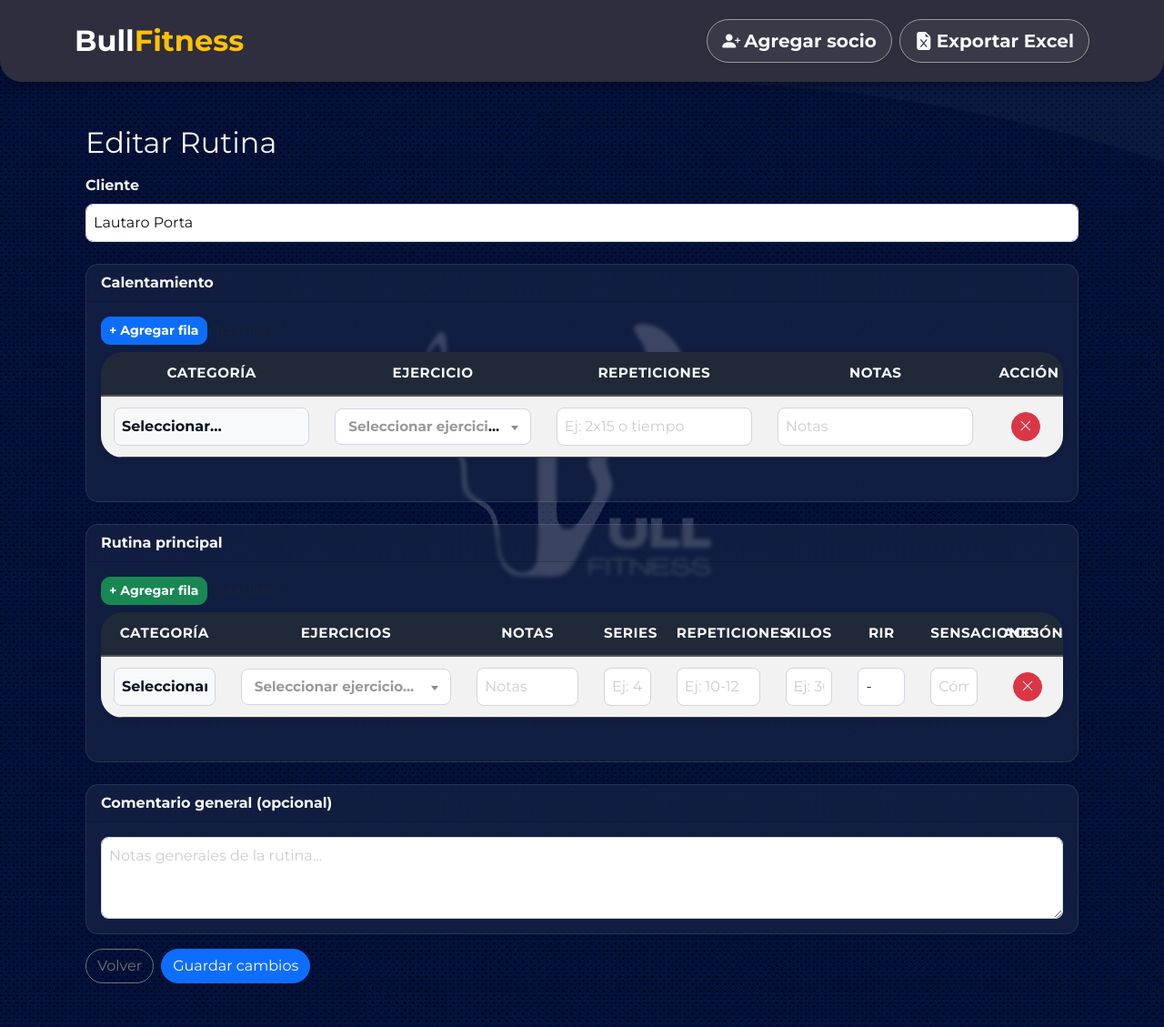
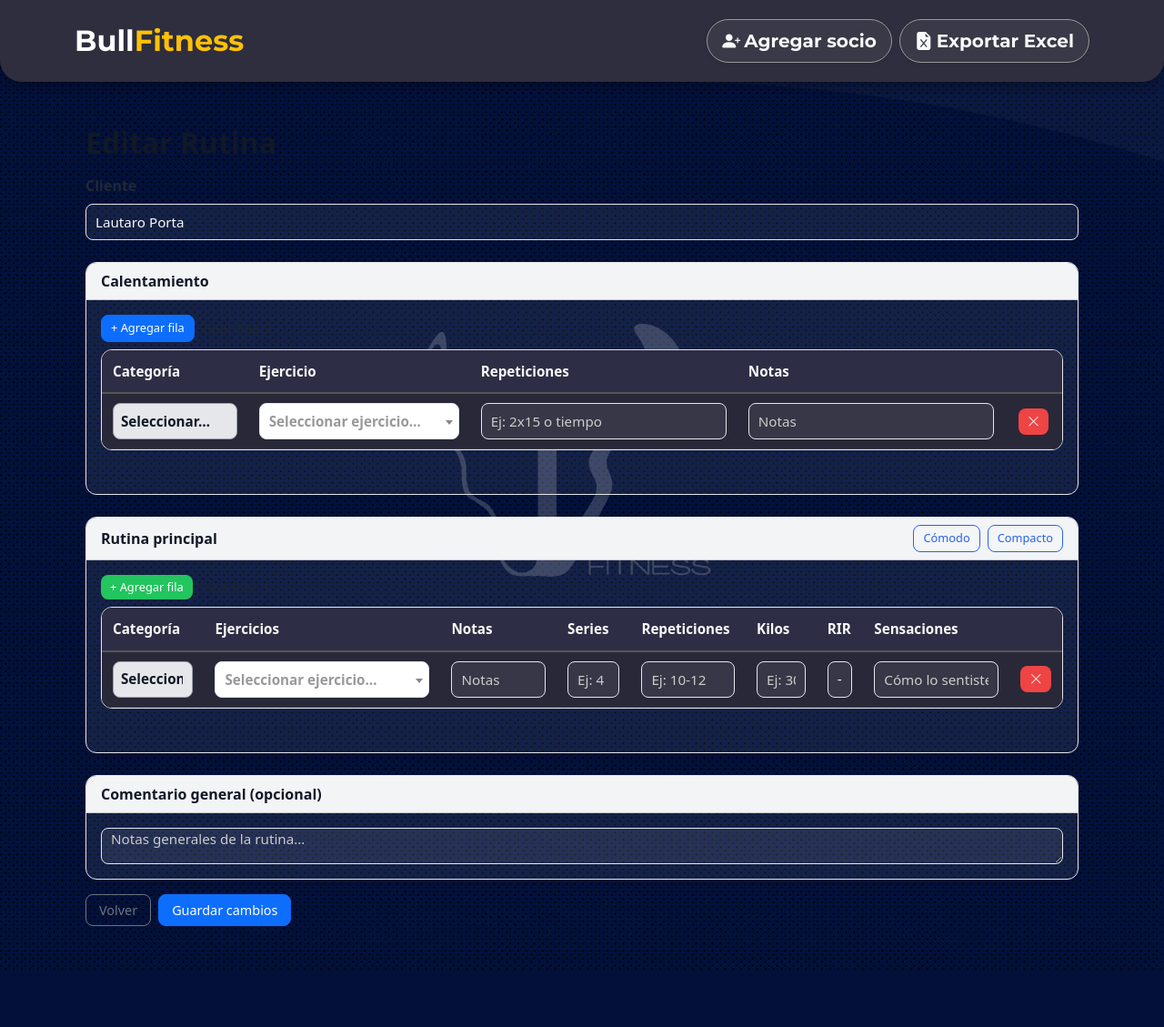
Before and after one commit to Lautap1578/Gymapp, a Django app: page /rutina/editar/23/ in a window 1280 px wide. Shown: the whole page at 91% size. After the commit the page ends 1066 px from the top, so only its background shows below. Run offline with Django 4.2, Linux system fonts and the light colour scheme; data comes from the database, SQL or seed files in the repository; data that the repository does not hold is empty; some libraries are stand-ins or nearby versions.

Commit message:
Ajustes editar_rutina y estilos

```diff
--- a/gymapp/templates/gymapp/editar_rutina.html
+++ b/gymapp/templates/gymapp/editar_rutina.html
@@ -3,25 +3,8 @@
 {% block title %}Editar Rutina{% endblock %}
 
 {% block content %}
-<div class="container my-4 rutina-form" id="contenedor-calor">
+<div class="container my-4 rutina-form editar-rutinas" id="contenedor-calor">
   <h2 class="mb-3">Editar Rutina</h2>
-
-  {# Estilos puntuales para asegurar legibilidad de encabezados en el tema oscuro #}
-  <style>
-    .table-calor thead{ background:#1f2937 !important; }
-    .table-calor thead th{
-      color:#f9fafb !important;
-      font-weight:800 !important;
-      text-transform:uppercase;
-      letter-spacing:.5px;
-    }
-    .table-calor tbody td { vertical-align: middle; }
-    .table-calor .form-control, .table-calor .form-select {
-      background:#fff !important; color:#111 !important;
-      border:1px solid #d1d5db !important; border-radius:8px !important;
-    }
-    .btn-add { border-radius:10px; font-weight:600; }
-  </style>
 
   <form id="rutinaForm" method="post" action="">
     {% csrf_token %}
@@ -51,7 +34,7 @@
                 <th>Ejercicio</th>
                 <th>Repeticiones</th>
                 <th>Notas</th>
-                <th>Acción</th>
+                <th></th>
               </tr>
             </thead>
             <tbody id="tbody-calor">
@@ -90,7 +73,13 @@
 
     <!-- ================= RUTINA PRINCIPAL ================= -->
     <div class="card mb-4 shadow-sm">
-      <div class="card-header fw-bold">Rutina principal</div>
+      <div class="card-header fw-bold d-flex align-items-center justify-content-between">
+        Rutina principal
+        <div class="d-flex gap-2">
+          <button type="button" class="btn btn-outline-primary btn-sm" id="density-comfy">Cómodo</button>
+          <button type="button" class="btn btn-outline-primary btn-sm" id="density-compact">Compacto</button>
+        </div>
+      </div>
       <div class="card-body">
         <div class="mb-2 d-flex gap-2 align-items-center">
           <button type="button" class="btn btn-success btn-sm btn-add"
@@ -100,11 +89,12 @@
           <small class="text-muted">Total filas: <span id="total_filas">1</span></small>
         </div>
 
+        <div id="rutina-wrap" class="table-density-comfy">
           <div class="table-responsive">
             <table class="table table-striped align-middle table-calor" id="tablaRutina">
               <thead>
                 <tr>
-                <th>Categoría</th>
+                  <th class="sticky-col">Categoría</th>
                   <th>Ejercicios</th>
                   <th>Notas</th>
                   <th>Series</th>
@@ -112,13 +102,13 @@
                   <th>Kilos</th>
                   <th>RIR</th>
                   <th>Sensaciones</th>
-                <th>Acción</th>
+                  <th></th>
                 </tr>
               </thead>
               <tbody id="tbody-rutina">
                 <tr>
                   <!-- Categoría -->
-                <td>
+                  <td class="sticky-col">
                     <select name="categoria_0" class="form-select">
                       <option value="">Seleccionar…</option>
                       {% for c in categorias %}
@@ -146,7 +136,7 @@
                   <!-- Repeticiones -->
                   <td style="max-width:140px;"><input type="text" class="form-control" name="repeticiones_0" placeholder="Ej: 10-12"></td>
 
-                <!-- Kilos (peso en modelo) -->
+                  <!-- Kilos -->
                   <td style="max-width:120px;"><input type="text" class="form-control" name="peso_0" placeholder="Ej: 30"></td>
 
                   <!-- RIR -->
@@ -160,7 +150,7 @@
                   <!-- Sensaciones -->
                   <td><input type="text" class="form-control" name="sensaciones_0" placeholder="Cómo lo sentiste"></td>
 
-                <!-- Acción -->
+                  <!-- Botón eliminar -->
                   <td class="text-center">
                     <button type="button" class="btn btn-danger btn-sm" onclick="eliminarFila(this,'tablaRutina')">
                       <i class="bi bi-x-lg"></i>
@@ -170,8 +160,9 @@
               </tbody>
             </table>
           </div>
+        </div>
 
-        <!-- totales ocultos para POST -->
+        <!-- totales ocultos -->
         <input type="hidden" name="total_filas" id="total_filas_input" value="1">
         <input type="hidden" name="total_filas_calentamiento" id="total_filas_calentamiento_input" value="1">
       </div>
@@ -193,87 +184,93 @@
 </div>
 
 <script>
-/* ============ Select2 con buscador visible ============ */
+// --- INIT SELECT2 ROBUSTO ---
 function initSelect2(scope){
   $(scope).find('select.ejercicio-select').each(function(){
-    if ($(this).hasClass("select2-hidden-accessible")) $(this).select2('destroy');
-    $(this).select2({
+    const $sel = $(this);
+
+    // Limpieza FULL por si viene clonada
+    $sel.off();
+    if ($sel.hasClass('select2-hidden-accessible')) {
+      try { $sel.select2('destroy'); } catch(e){}
+      $sel.removeClass('select2-hidden-accessible');
+      $sel.removeAttr('data-select2-id');
+      const $next = $sel.next('.select2');
+      if ($next.length) $next.remove();
+    }
+
+    // Inicialización fresca
+    $sel.select2({
       placeholder: "Seleccionar ejercicio…",
       allowClear: true,
-      width: 'resolve',
-      minimumResultsForSearch: 0,     // <- SIEMPRE muestra el buscador
-      dropdownParent: $('#rutinaForm')
+      minimumResultsForSearch: 0,
+      width: '100%',
+      dropdownParent: $sel.closest('.card, form, body')
     });
   });
 }
 
-/* ============ Helpers conteo de filas ============ */
-function contarFilas(idTabla){
-  return document.querySelectorAll('#' + idTabla + ' tbody tr').length;
-}
+// Helpers conteo de filas
+function contarFilas(idTabla){ return document.querySelectorAll('#' + idTabla + ' tbody tr').length; }
 function actualizarTotal(idTabla, idSpan){
   const total = contarFilas(idTabla);
   document.getElementById(idSpan).textContent = total;
-  if (idTabla === 'tablaRutina') {
-    document.getElementById('total_filas_input').value = total;
+  if (idTabla === 'tablaRutina') document.getElementById('total_filas_input').value = total;
+  if (idTabla === 'tablaCalentamiento') document.getElementById('total_filas_calentamiento_input').value = total;
 }
-  if (idTabla === 'tablaCalentamiento') {
-    document.getElementById('total_filas_calentamiento_input').value = total;
+
+// --- AGREGAR FILA SIN ROMPER NOMBRES NI SELECT2 ---
+function agregarFila(idTabla, prefix){
+  const $tbody = $('#' + idTabla + ' tbody');
+  const index = $tbody.find('tr').length;
+  const $fila = $tbody.find('tr').first().clone(false); // sin copiar eventos
+
+  $fila.find('input, select').each(function(){
+    const el = this;
+
+    // Si es SELECT clonado desde uno con select2, limpiamos
+    if (el.tagName === 'SELECT') {
+      const $el = $(el);
+      if ($el.hasClass('select2-hidden-accessible')) {
+        try { $el.select2('destroy'); } catch(e){}
+        $el.removeClass('select2-hidden-accessible').removeAttr('data-select2-id');
+        const $next = $el.next('.select2');
+        if ($next.length) $next.remove();
       }
     }
 
-/* ============ Agregar / Eliminar fila ============ */
-function agregarFila(idTabla, prefix){
-  const $tbody = $('#' + idTabla + ' tbody');
-  const index = $tbody.find('tr').length;
-  const $fila = $tbody.find('tr').first().clone();
+    // Renombrado correcto
+    const partes = el.name.split('_');
+    let baseReal;
+    if (partes[0] === 'cal' && partes.length >= 3) {
+      baseReal = partes[1]; // después de "cal"
+    } else {
+      baseReal = partes[0];
+    }
+    el.name = (prefix || '') + baseReal + '_' + index;
 
-  // limpiar / renombrar
-  $fila.find('input, select').each(function(){
-    const el = this;
-
-    // Si era Select2 de la fila base, destruir antes de tocar name/value
-    if (el.tagName === 'SELECT' && $(el).hasClass('select2-hidden-accessible')) {
-      $(el).select2('destroy');
-    }
-
+    // Reset de valores
     if (el.tagName === 'SELECT'){
-      if (el.name.includes('categoria')){
-        el.name = (prefix || '') + 'categoria_' + index;
-        el.selectedIndex = 0;
-      } else if (el.name.includes('ejercicio')){
-        el.name = (prefix || '') + 'ejercicio_' + index;
-        el.selectedIndex = 0;
-      } else if (el.name.includes('rir')){
-        el.name = (prefix || '') + 'rir_' + index;
       el.selectedIndex = 0;
     } else {
-        const base = el.name.split('_')[0];
-        el.name = (prefix || '') + base + '_' + index;
-        el.selectedIndex = 0;
-      }
-    } else { // inputs
-      const base = el.name.split('_')[0];
-      el.name = (prefix || '') + base + '_' + index;
       el.value = '';
     }
   });
 
   $tbody.append($fila);
-  initSelect2($fila);
+  initSelect2($fila); // solo la nueva fila
   actualizarTotal(idTabla, idTabla === 'tablaRutina' ? 'total_filas' : 'total_filas_calentamiento');
 }
+
+// --- ELIMINAR FILA ---
 function eliminarFila(btn, idTabla){
   const tbody = document.querySelector('#' + idTabla + ' tbody');
-  if (tbody.rows.length <= 1){
-    // dejar siempre al menos 1 fila
-    return;
-  }
+  if (tbody.rows.length <= 1) return;
   btn.closest('tr').remove();
   actualizarTotal(idTabla, idTabla === 'tablaRutina' ? 'total_filas' : 'total_filas_calentamiento');
 }
 
-/* ============ Inicialización ============ */
+// --- EVENTOS INIT ---
 document.addEventListener('click', function(e){
   if (!e.target.matches('.btn-add')) return;
   e.preventDefault();
@@ -286,15 +283,12 @@ document.addEventListener('DOMContentLoaded', function(){
   actualizarTotal('tablaCalentamiento','total_filas_calentamiento');
   actualizarTotal('tablaRutina','total_filas');
 
-  // re‑init si se muestran tabs/accordion/modal
-  $(document).on('shown.bs.tab shown.bs.collapse shown.bs.modal', function(){
-    initSelect2(document);
-  });
-
-  // reflow simple
-  window.addEventListener('resize', function(){
-    initSelect2(document);
-  });
+  // Toggle densidad
+  const wrap = document.getElementById("rutina-wrap");
+  const comfy = document.getElementById("density-comfy");
+  const compact = document.getElementById("density-compact");
+  if (comfy) comfy.onclick = ()=> { wrap.classList.add("table-density-comfy"); wrap.classList.remove("table-density-compact"); };
+  if (compact) compact.onclick = ()=> { wrap.classList.add("table-density-compact"); wrap.classList.remove("table-density-comfy"); };
 });
 </script>
 {% endblock %}
--- a/static/css/rutinas.css
+++ b/static/css/rutinas.css
@@ -1,221 +1,167 @@
-/* ================================
-   RUTINAS — Estilos limpios y legibles
-   ================================ */
+/* ======================================================
+   Estilos para Editar Rutinas
+   Scope: .editar-rutinas
+   ====================================================== */
 
-/* ----- Controles base dentro de la vista de Rutinas ----- */
-.rutina-form input,
-.rutina-form textarea {
-  background-color: #ffffff !important;
-  color: #0b1220 !important;
-  border: 1px solid #cfd6e4 !important;
-  border-radius: 8px !important;
-  padding: 8px !important;
-  width: 100% !important;
+/* Paleta base (claro elegante) */
+.editar-rutinas {
+  --bg: #ffffff;
+  --border: #e5e7eb;
+  --head-bg: #f3f4f6;
+  --head-text: #111827;
+  --text: #1f2937;
+  --muted: #6b7280;
+  --row-hover: #f9fafb;
+  --accent: #2563eb;
+  --accent-focus: rgba(37,99,235,.15);
+  --danger: #dc2626;
+  --radius: 12px;
+  --shadow: 0 6px 20px rgba(0,0,0,.08);
+  --input-h: 40px;
+  font-family: system-ui, -apple-system, "Segoe UI", Roboto, "Helvetica Neue", Arial;
+  color: var(--text);
 }
 
-.rutina-form select:not(.select2-hidden-accessible) {
-  background-color: #ffffff !important;
-  color: #0b1220 !important;
-  border: 1px solid #cfd6e4 !important;
-  border-radius: 8px !important;
-  padding: 8px !important;
-  width: 100% !important;
+/* -------- Card look -------- */
+.editar-rutinas .card {
+  border: 1px solid var(--border);
+  border-radius: var(--radius);
+  box-shadow: var(--shadow);
+  overflow: hidden;
 }
 
-.rutina-form input:focus,
-.rutina-form select:focus,
-.rutina-form textarea:focus {
-  border-color: #2563eb !important;
-  outline: none !important;
-  box-shadow: 0 0 6px rgba(37, 99, 235, 0.35) !important;
+/* -------- Encabezados -------- */
+.editar-rutinas h2,
+.editar-rutinas h3 {
+  font-weight: 700;
+  margin-bottom: 12px;
+  color: var(--head-text);
+}
+.editar-rutinas .card-header {
+  background: var(--head-bg);
+  font-weight: 600;
+  color: var(--head-text);
 }
 
-/* ----- Cards contenedoras ----- */
-.rutina-form .card {
-  background: rgba(255,255,255,0.06) !important;
-  border: 1px solid rgba(255,255,255,0.10) !important;
-  border-radius: 14px !important;
-  backdrop-filter: blur(2px);
+/* -------- Tabla -------- */
+.editar-rutinas .table {
+  background: var(--bg);
+  border: 1px solid var(--border);
+  border-radius: var(--radius);
+  overflow: hidden;
+}
+.editar-rutinas .table thead th {
+  background: var(--head-bg);
+  color: var(--head-text);
+  font-weight: 700;
+  font-size: .95rem;
+  padding: 12px;
+  border-bottom: 1px solid var(--border);
+  position: sticky;
+  top: 0;
+  z-index: 2;
+}
+.editar-rutinas .table tbody td {
+  padding: 10px 12px;
+  border-bottom: 1px solid var(--border);
+  vertical-align: middle;
+}
+.editar-rutinas .table tbody tr:hover {
+  background: var(--row-hover);
 }
 
-/* ================================
-   TABLAS
-   ================================ */
-.table-responsive { overflow: visible !important; } /* para que no corte Select2 */
+/* -------- Inputs y selects -------- */
+.editar-rutinas input[type="text"],
+.editar-rutinas input[type="number"],
+.editar-rutinas textarea,
+.editar-rutinas select,
+.editar-rutinas .form-control,
+.editar-rutinas .form-select {
+  width: 100%;
+  height: var(--input-h);
+  border: 1px solid var(--border);
+  border-radius: 8px;
+  padding: 0 10px;
+  background: #fff;
+  color: var(--text);
+  font-size: .95rem;
+  transition: border-color .15s, box-shadow .15s;
+}
+.editar-rutinas input:focus,
+.editar-rutinas select:focus,
+.editar-rutinas textarea:focus {
+  border-color: var(--accent);
+  box-shadow: 0 0 0 3px var(--accent-focus);
+  outline: none;
+}
+.editar-rutinas ::placeholder { color: var(--muted); }
 
-.rutina-form table {
-  border-collapse: separate !important;
-  border-spacing: 0 !important;
-  width: 100% !important;
-  background: transparent !important; /* el fondo real va en celdas */
-  box-shadow: 0 2px 6px rgba(0,0,0,0.08) !important;
+/* -------- Select2 -------- */
+.editar-rutinas .select2-container { width: 100% !important; }
+.editar-rutinas .select2-selection {
+  border: 1px solid var(--border) !important;
+  border-radius: 8px !important;
+  height: var(--input-h) !important;
+  display: flex !important;
+  align-items: center;
+}
+.editar-rutinas .select2-selection__rendered {
+  line-height: var(--input-h) !important;
+  padding-left: 10px !important;
+}
+.editar-rutinas .select2-selection__arrow { height: var(--input-h) !important; }
+
+/* -------- Botones -------- */
+.editar-rutinas .btn {
+  border-radius: 8px;
+  font-size: .9rem;
+  padding: 6px 14px;
+  transition: background .2s, transform .05s;
+}
+.editar-rutinas .btn:active { transform: scale(.97); }
+.editar-rutinas .btn-success { background: #22c55e; border: none; }
+.editar-rutinas .btn-success:hover { background: #16a34a; }
+.editar-rutinas .btn-danger { background: #ef4444; border: none; }
+.editar-rutinas .btn-danger:hover { background: #dc2626; }
+.editar-rutinas .btn-outline-primary {
+  border: 1px solid var(--accent);
+  color: var(--accent);
+}
+.editar-rutinas .btn-outline-primary:hover {
+  background: var(--accent);
+  color: #fff;
 }
 
-/* Layout estable para no “romper” al usar Select2 */
-.table-calor {
-  table-layout: fixed;
-  width: 100%;
-  border-collapse: separate;
-  border-spacing: 0;
+/* Botones de acción pequeños */
+.editar-rutinas .btn-sm {
+  padding: 4px 10px;
+  font-size: .8rem;
+}
+.editar-rutinas .btn i { font-size: .85rem; }
+
+/* -------- Densidad (compacta o cómoda) -------- */
+.editar-rutinas .table-density-compact td,
+.editar-rutinas .table-density-compact th {
+  padding: 6px 8px;
+  font-size: .85rem;
 }
 
-.table-calor th,
-.table-calor td {
-  vertical-align: middle !important;
-  text-align: center !important;
-  padding: 12px 14px !important;
-  white-space: nowrap; /* en mobile lo relajamos */
+
+/* Forzar estilo a los selects de Categoría */
+.editar-rutinas select[name^="categoria"],
+.editar-rutinas select[name^="cal_categoria"] {
+  background-color: #e5e7eb !important;  /* gris más fuerte */
+  border: 1px solid #9ca3af !important;  /* borde gris */
+  color: #111827 !important;             /* texto oscuro */
+  font-weight: 600;
+  border-radius: 8px;
+  padding-left: 8px;
 }
 
-/* Encabezado oscuro + texto claro */
-.table-calor thead {
-  background: #0f172a !important; /* azul noche */
+/* Cuando el usuario hace foco */
+.editar-rutinas select[name^="categoria"]:focus,
+.editar-rutinas select[name^="cal_categoria"]:focus {
+  background-color: #ffffff !important;  /* se diferencia en blanco */
+  border-color: var(--accent) !important;
+  box-shadow: 0 0 0 3px var(--accent-focus) !important;
 }
-.table-calor thead th {
-  color: #f8fafc !important;      /* casi blanco */
-  font-weight: 800 !important;
-  text-transform: uppercase;
-  letter-spacing: .5px;
-  border-bottom: 2px solid #1f2937 !important;
-}
-
-/* Celdas claras + texto oscuro (legibles SIEMPRE) */
-.table-calor tbody td,
-.table-calor tbody th {
-  background: #ffffff !important;
-  color: #0b1220 !important;
-}
-
-/* Zebra suave + hover profesional */
-.table-calor tbody tr:nth-child(even) {
-  background: #f7f9fc !important;
-}
-.table-calor tbody tr:hover {
-  background: #eef6ff !important;
-  transition: background-color .2s ease;
-}
-
-/* Inputs/Selects adentro de celdas */
-.table-calor .form-control,
-.table-calor .form-select {
-  width: 100%;
-  min-width: 0;
-  box-sizing: border-box;
-  background: #ffffff !important;
-  color: #0b1220 !important;
-  border: 1px solid #cfd6e4 !important;
-  border-radius: 8px !important;
-}
-
-/* Botón eliminar redondo y compacto */
-.table-calor .btn.btn-danger.btn-sm {
-  display: inline-flex;
-  align-items: center;
-  justify-content: center;
-  width: 32px; height: 32px;
-  border-radius: 50%;
-  padding: 0;
-}
-
-/* ================================
-   SELECT2 — buscador visible y dropdown por encima
-   ================================ */
-.select2-container {
-  width: 100% !important;
-  z-index: 1055 !important; /* sobre tablas/navbar */
-}
-
-.select2-container--default .select2-selection--single {
-  background-color: #ffffff !important;
-  color: #0b1220 !important;
-  border: 1px solid #cfd6e4 !important;
-  border-radius: 8px !important;
-  height: 40px !important;
-  display: flex !important;
-  align-items: center !important;
-  padding: 0 10px !important;
-  font-size: 0.95rem !important;
-}
-
-.select2-container--default .select2-selection--single .select2-selection__rendered {
-  color: #0b1220 !important;
-  line-height: 40px !important;
-  padding-left: .25rem !important;
-}
-
-.select2-container--default .select2-selection--single .select2-selection__arrow {
-  height: 40px !important;
-  right: 8px !important;
-}
-
-.select2-dropdown {
-  border-radius: 8px !important;
-  border: 1px solid #cfd6e4 !important;
-  background-color: #ffffff !important;
-  color: #0b1220 !important;
-  z-index: 2055 !important; /* que nunca se esconda */
-  position: absolute !important;
-}
-
-.select2-search { padding: 6px !important; }
-.select2-search__field {
-  background: #ffffff !important;
-  color: #0b1220 !important;
-  border: 1px solid #cfd6e4 !important;
-  font-size: 14px !important;
-  padding: 6px 8px !important;
-}
-
-.select2-results__option {
-  color: #0b1220 !important;
-  background: #ffffff !important;
-}
-.select2-results__option--highlighted {
-  background: #2563eb !important;
-  color: #ffffff !important;
-}
-
-/* ================================
-   COLUMNAS — proporciones para evitar scroll horizontal
-   (ajustadas a la tabla principal: Categoría, Ejercicios, Notas, Series, Repeticiones, Kilos, RIR, Sensaciones, Acción)
-   ================================ */
-#tablaRutina thead th:nth-child(1){ width: 14%; } /* Categoría */
-#tablaRutina thead th:nth-child(2){ width: 26%; } /* Ejercicios */
-#tablaRutina thead th:nth-child(3){ width: 14%; } /* Notas */
-#tablaRutina thead th:nth-child(4){ width: 8%;  } /* Series */
-#tablaRutina thead th:nth-child(5){ width: 12%; } /* Repeticiones */
-#tablaRutina thead th:nth-child(6){ width: 8%;  } /* Kilos */
-#tablaRutina thead th:nth-child(7){ width: 8%;  } /* RIR */
-#tablaRutina thead th:nth-child(8){ width: 8%;  } /* Sensaciones */
-#tablaRutina thead th:nth-child(9),
-#tablaCalentamiento thead th:nth-child(5) { /* en calentamiento es la 5ta: Acción */
-  width: 8% !important;
-}
-#tablaRutina td:last-child,
-#tablaCalentamiento td:last-child {
-  min-width: 72px !important;   /* espacio real para el botón */
-  text-align: center !important;
-  padding-right: 12px !important;
-}
-
-/* Selects de categoría con leve destaque visual */
-#tablaRutina select[name^="categoria"],
-#tablaCalentamiento select[name^="cal_categoria"] {
-  font-weight: 600;
-  background-color: #f8f9fa !important;
-}
-
-/* Focus claro en selects de las tablas */
-#tablaRutina select:focus,
-#tablaCalentamiento select:focus {
-  border-color: #2563eb !important;
-  box-shadow: 0 0 4px rgba(37, 99, 235, .35) !important;
-  outline: none;
-}
-
-/* ================================
-   RESPONSIVE
-   ================================ */
-@media (max-width: 576px){
-  .table-calor th, .table-calor td { white-space: normal; } /* permitir salto de línea en móvil */
-}
```
Lines whose indentation alone changed are shown as unchanged.
